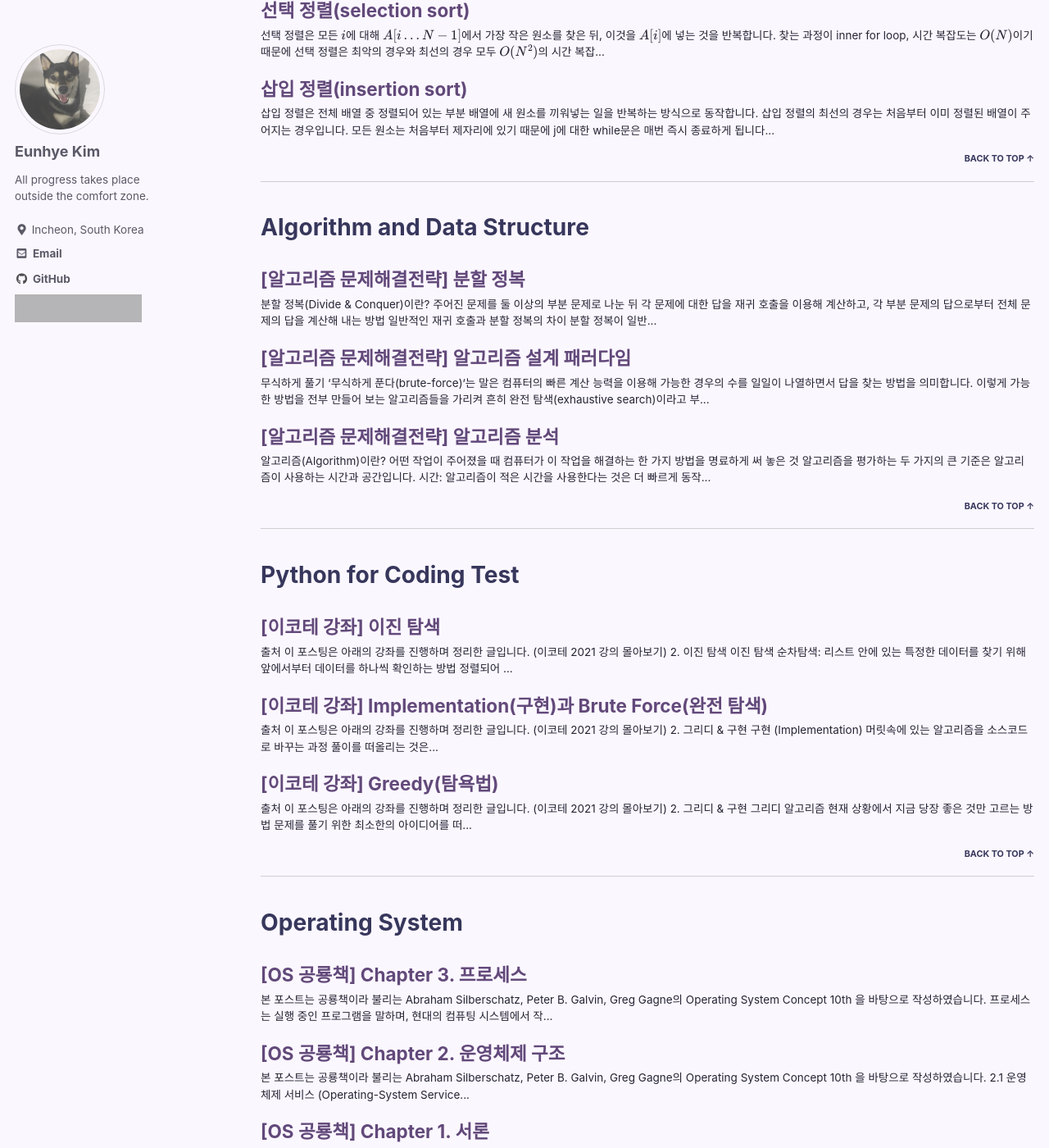
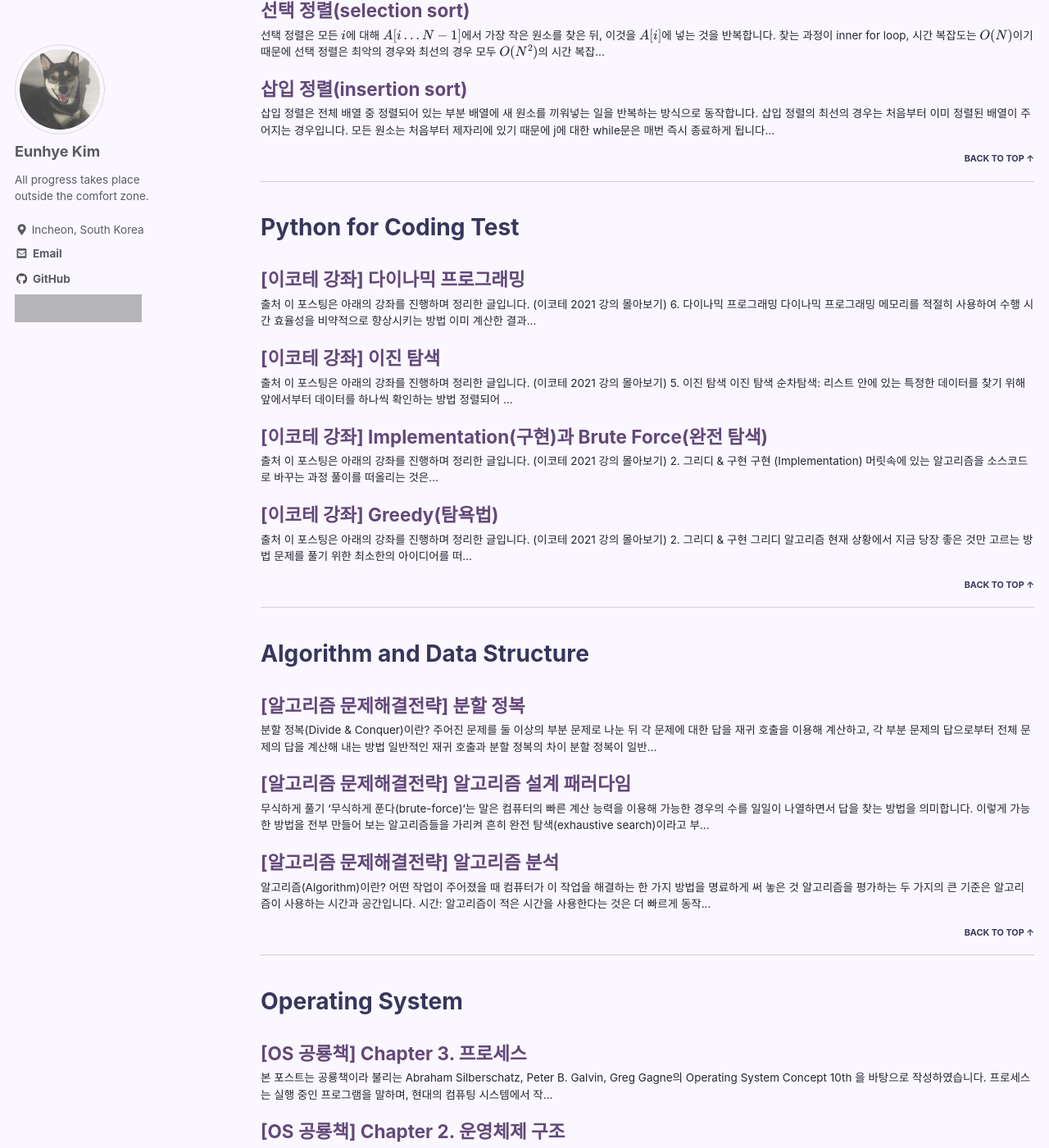
Before and after one commit to kimeunh3/kimeunh3.github.io, a Jekyll site: the page built from _pages/posts.html, in a window 1280 px wide and 1400 px high, scrolled down 8864 px. Shown: the whole window at 82% size. Built offline with Jekyll 4.4.1, drawn with Linux system fonts in a browser that asks for light colours; cached includes are drawn as plain includes; some web fonts are replaced; formulas are drawn with MathJax 3; part of the change alters nothing that is shown; some of the changed text lies outside the part shown; grey boxes are pictures that could not be loaded.

Commit message:
python for codingtest 7 added

````diff
--- a/_posts/2022-05-12-python_for_codingtest_6.md
+++ b/_posts/2022-05-12-python_for_codingtest_6.md
@@ -11,7 +11,7 @@ use_math: true
 ## 출처
 
 - 이 포스팅은 아래의 강좌를 진행하며 정리한 글입니다.
-  > [(이코테 2021 강의 몰아보기) 2. 이진 탐색](https://youtu.be/94RC-DsGMLo?list=PLRx0vPvlEmdAghTr5mXQxGpHjWqSz0dgC)
+  > [(이코테 2021 강의 몰아보기) 5. 이진 탐색](https://youtu.be/94RC-DsGMLo?list=PLRx0vPvlEmdAghTr5mXQxGpHjWqSz0dgC)
 
 ## 이진 탐색
 
--- /dev/null
+++ b/_posts/2022-05-24-python_for_codingtest_7.md
@@ -0,0 +1,255 @@
+---
+title: '[이코테 강좌] 다이나믹 프로그래밍'
+excerpt_separator: <!--more-->
+categories:
+  - 'Python for Coding Test'
+tags:
+  - 'dynamic programming'
+use_math: true
+---
+
+## 출처
+
+- 이 포스팅은 아래의 강좌를 진행하며 정리한 글입니다.
+  > [(이코테 2021 강의 몰아보기) 6. 다이나믹 프로그래밍](https://youtu.be/5Lu34WIx2Us?list=PLRx0vPvlEmdAghTr5mXQxGpHjWqSz0dgC)
+
+## 다이나믹 프로그래밍
+
+- 메모리를 적절히 사용하여 수행 시간 효율성을 비약적으로 향상시키는 방법
+- 이미 계산한 결과(작은 문제)를 별도의 메모리에 저장하여 같은 계산을 반복하지 않게 함
+- 탑다운, 바텀업의 두 가지의 대표적인 방식
+- 동적 계획법이라고도 불리지만 프로그래밍에서 쓰이는 동적(Dynamic)의 의미와는 다르게 별다른 의미 없이 사용된 단어
+  - 동적 할당(Dynamic Allocation): 프로그램이 실행되는 도중에 실행에 필요한 메모리를 할당하는 기법
+
+## 조건
+
+- 최적 부분 구조 (Optimal Substructure)
+  - 큰 문제를 작은 문제로 나눌 수 있고, 작은 문제의 답을 모아서 큰 문제가 해결 가능
+- 중복되는 부분 문제 (Overlapping Subproblem)
+  - 동일한 작은 문제를 반복적으로 해결해야 함
+
+## 메모이제이션 (Memoization)
+
+- DP를 구현하는 방법 중 하나
+- 한 번 계산한 결과를 메모리 공간에 메모하는 기법
+  - 같은 문제를 다시 호출하면 메모했던 결과를 그대로 가져옴
+  - 값을 기록해 놓는다는 점에서 **캐싱(Caching)** 이라고도 함
+- 이전에 계산된 결과를 일시적으로 기록해 놓는 넓은 개념이라 DP에 국한된 개념이 아님
+
+## 탑다운(Top-Down) VS 바텀업(Bottom-Up)
+
+- 탑다운(Top-Down): 하향식
+- 바텀업(Bottom-Up): 상향식
+  - 전형적인 형태
+
+## 피보나치 수열
+
+- DP로 구현할 수 있는 대표적인 수열
+- **점화식** : 인접한 항들 사이의 관계식
+  - 피보나치 수열의 점화식: $a_n = a_{n-1}+a_{n-2}, a_1 = 1, a_2 = 1$
+    ![image](https://user-images.githubusercontent.com/59808674/169986151-d87beea8-1712-40d0-98ca-3a3c5e054c2e.png)
+- 단순 재귀 구현
+
+  ```python
+  def fibo(x):
+    if x == 1 or x == 2::
+      return 1
+    return fibo(x-1) + fibo(x-2)
+
+  print(fibo(4)) # 3
+  ```
+
+  - 지수(exponential) 시간 복잡도를 가지게 됨
+  - 아래와 같이 f(2)가 여러번 호출 됨 (**중복되는 부분 문제**)
+    ![image](https://user-images.githubusercontent.com/59808674/169985979-fbd787bd-b829-4768-a84d-93a59b00e36e.png)
+
+- DP 구현
+
+  - 탑다운
+
+    ```python
+    # 한 번 계산된 결과를 메모이제이션(Memoization)하기 위한 리스트 초기화
+    d = [0] * 100
+
+    # 피보나치 함수(Fibonacci Function)를 재귀함수로 구현 (탑다운 다이나믹 프로그래밍)
+    def fibo(x):
+        # 종료 조건(1 혹은 2일 때 1을 반환)
+        if x == 1 or x == 2:
+            return 1
+        # 이미 계산한 적 있는 문제라면 그대로 반환
+        if d[x] != 0:
+            return d[x]
+        # 아직 계산하지 않은 문제라면 점화식에 따라서 피보나치 결과 반환
+        d[x] = fibo(x - 1) + fibo(x - 2)
+        return d[x]
+
+    print(fibo(99)) # 218922995834555169026
+    ```
+
+  - 바텀업
+
+    ```python
+    # 앞서 계산된 결과를 저장하기 위한 DP 테이블 초기화
+    d = [0] * 100
+
+    # 첫 번째 피보나치 수와 두 번째 피보나치 수는 1
+    d[1] = 1
+    d[2] = 1
+    n = 99
+
+    # 피보나치 함수(Fibonacci Function) 반복문으로 구현(보텀업 다이나믹 프로그래밍)
+    for i in range(3, n + 1):
+        d[i] = d[i - 1] + d[i - 2]
+
+    print(d[n]) # 218922995834555169026
+    ```
+
+  - DP 구현의 경우 아래의 색칠된 노드만 계산하여 처리하기 때문에 시간 복잡도가 O(N)이 된다
+    ![image](https://user-images.githubusercontent.com/59808674/169989165-71f90e03-1814-41bc-85c2-19f42dcb1623.png)
+
+## 다이나믹 프로그래밍 VS 분할 정복
+
+- 둘 다 최적 부분 구조를 가질 때 사용 가능함
+  - 큰 문제를 작은 문제로 나눌 수 있으며 작은 문제의 답을 모아 큰 문제를 해결 가능한 상황
+- DP와 분할 정복의 차이는 **부분 문제의 중복**
+  - DP: 중복되는 작은 문제의 계산을 한 번만 하게끔 하여 효율성 개선
+  - 분할 정복: 작은 문제들이 반복되지않아 모두 계산해야됨
+    - 퀵 정렬: 한 번 기준 원소(pivot)가 자리를 잡으면 그 기준 원소의 위치가 바뀌지 않음
+      - 해당 pivot을 다시 처리하는 부분 문제는 호출 되지 않음
+
+## 접근 방법
+
+- DP문제 유형임을 파악하는 것이 중요
+- 먼저 그리디, 구현, 완전 탐색 등으로 문제가 해결가능한지 검토 후, 다른 풀이 방법이 떠오르지 않다면 DP를 고려
+- 재귀 함수로 구현한 비효율적인 완전 탐색 프로그램으로 해결한 작은 문제의 답이 큰 문제의 해결로 이어진다면 DP로 개선 가능
+
+## 문제: 개미 전사
+
+- 식량창고는 일직선으로 이어져 있음
+- 서로 인접한 식량창고가 공격받으면 메뚜기 정찰병들이 알아채기 때문에 최소한 한 칸 이상 떨어진 식량창고를 약탈
+- [1, 3, 1, 5] 일 때 두 번째와 네 번째를 선택했을 때 최대값인 총 8개의 식량 약탈 가능
+- 식량창고가 N개일 때 약탈할 수 있는 식량의 최댓값을 구하는 문제
+  - 3 <= N <= 100 (식량창고의 개수)
+  - 1 <= K <= 1,000 (저장된 식량의 개수)
+
+### 풀이
+
+- N = 4일 때, 식량을 선택할 수 있는 경우의 수는 다음과 같음
+  ![image](https://user-images.githubusercontent.com/59808674/170014294-656200a4-f44f-4e28-afe2-8b2c78b4c733.png)
+  - 7번째의 경우가 최적의 해
+- $a_i$ = i번째 식량창고까지의 최적의 해라면 DP 테이블의 값은 다음과 같이 정의 가능
+  ![image](https://user-images.githubusercontent.com/59808674/170016098-e37abc06-1a9c-4d67-ac42-eff6916dbe5f.png)
+- 왼쪽부터 차례대로 식량창고를 약탈하면, 다음과 같은 두 가지의 경우 중에 선택
+  1. 현재(i) 식량창고를 털지 않고 바로 직전(i-1)의 식량창고를 터는 경우
+  2. 현재(i) 식량창고를 털면서 두 칸 전(i-2)의 식량창고를 터는 경우
+- 위의 조건을 만족하는 점화식은 다음과 같음
+  - $a_i = max(a_{i-1}, a_{i-2} + k_i)$
+    - $a_i$ = i번째 식량창고까지의 최적의 해
+    - $k_i$ = i번째 식량창고에 있는 식량의 양
+
+### 코드
+
+```python
+
+# 정수 N을 입력 받기
+n = int(input())
+# 모든 식량 정보 입력 받기
+array = list(map(int, input().split()))
+
+# 앞서 계산된 결과를 저장하기 위한 DP 테이블 초기화
+d = [0] * 100
+
+# 다이나믹 프로그래밍(Dynamic Programming) 진행 (보텀업)
+d[0] = array[0]
+d[1] = max(array[0], array[1])
+for i in range(2, n):
+    d[i] = max(d[i - 1], d[i - 2] + array[i])
+
+# 계산된 결과 출력
+print(d[n - 1])
+```
+
+## 문제: 1로 만들기
+
+- 정수 X가 주어지면 가능한 연산은 다음과 같이 4가지
+  1. 5로 나누어 떨어지면, 5로 나눔
+  2. 3로 나누어 떨어지면, 3로 나눔
+  3. 2로 나누어 떨어지면, 2로 나눔
+  4. X에서 1을 뺌
+- 연산을 사용하여 X를 1로 만드는 최소 연산 횟수를 구하는 문제
+  - 1 <= X <= 30,000
+
+### 풀이
+
+- $a_i$ = i를 1로 만들기 위한 최소 연산 횟수
+- 점화식: $a_i = min(a_{i-1}, a_{i/2}, a_{i/3}, a_{i/5}) + 1$
+  - 해당 수로 나누어 떨어질 때에 한해 점화식을 적용 가능
+
+### 코드
+
+```python
+# 정수 X를 입력 받기
+x = int(input())
+
+# 앞서 계산된 결과를 저장하기 위한 DP 테이블 초기화
+d = [0] * 1000001
+
+# 다이나믹 프로그래밍(Dynamic Programming) 진행(보텀업)
+for i in range(2, x + 1):
+    # 현재의 수에서 1을 빼는 경우
+    d[i] = d[i - 1] + 1
+    # 현재의 수가 2로 나누어 떨어지는 경우
+    if i % 2 == 0:
+        d[i] = min(d[i], d[i // 2] + 1)
+    # 현재의 수가 3으로 나누어 떨어지는 경우
+    if i % 3 == 0:
+        d[i] = min(d[i], d[i // 3] + 1)
+    # 현재의 수가 5로 나누어 떨어지는 경우
+    if i % 5 == 0:
+        d[i] = min(d[i], d[i // 5] + 1)
+
+print(d[x])
+```
+
+## 문제: 효율적인 화폐 구성
+
+- N가지 종류의 화폐
+- M원을 만들 수 있는 최소한의 화폐 개수를 구하는 문제
+- 불가능할 경우 -1 출력
+  - 1 <= N <= 100
+  - 1 <= M <= 10,000
+
+### 풀이
+
+- $a_i$ = 금액 i를 만들 수 있는 최소 화폐 개수
+- $k$ = 각 화폐의 단위
+- 점화식: 각 화폐 단위인 k를 하나씩 확인하며
+  - $a_{i-k}$를 만드는 방법이 존재하는 경우: $a_i = min(a_i, a_{i-k}+1)$
+  - $a_{i-k}$를 만드는 방법이 존재하지 않는 경우: $a_i = INF$
+
+### 코드
+
+```python
+# 정수 N, M을 입력 받기
+n, m = map(int, input().split())
+# N개의 화폐 단위 정보를 입력 받기
+array = []
+for i in range(n):
+    array.append(int(input()))
+
+# 한 번 계산된 결과를 저장하기 위한 DP 테이블 초기화
+d = [10001] * (m + 1)
+
+# 다이나믹 프로그래밍(Dynamic Programming) 진행(보텀업)
+d[0] = 0
+for i in range(n):
+    for j in range(array[i], m + 1):
+        if d[j - array[i]] != 10001: # (i - k)원을 만드는 방법이 존재하는 경우
+            d[j] = min(d[j], d[j - array[i]] + 1)
+
+# 계산된 결과 출력
+if d[m] == 10001: # 최종적으로 M원을 만드는 방법이 없는 경우
+    print(-1)
+else:
+    print(d[m])
+```
````
